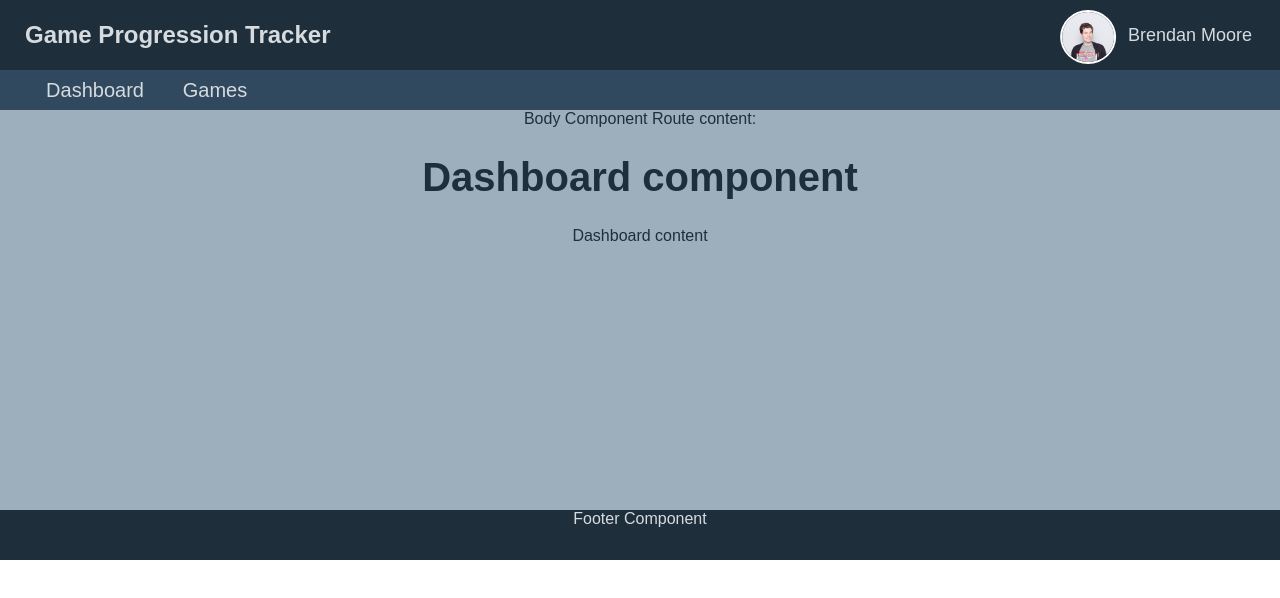
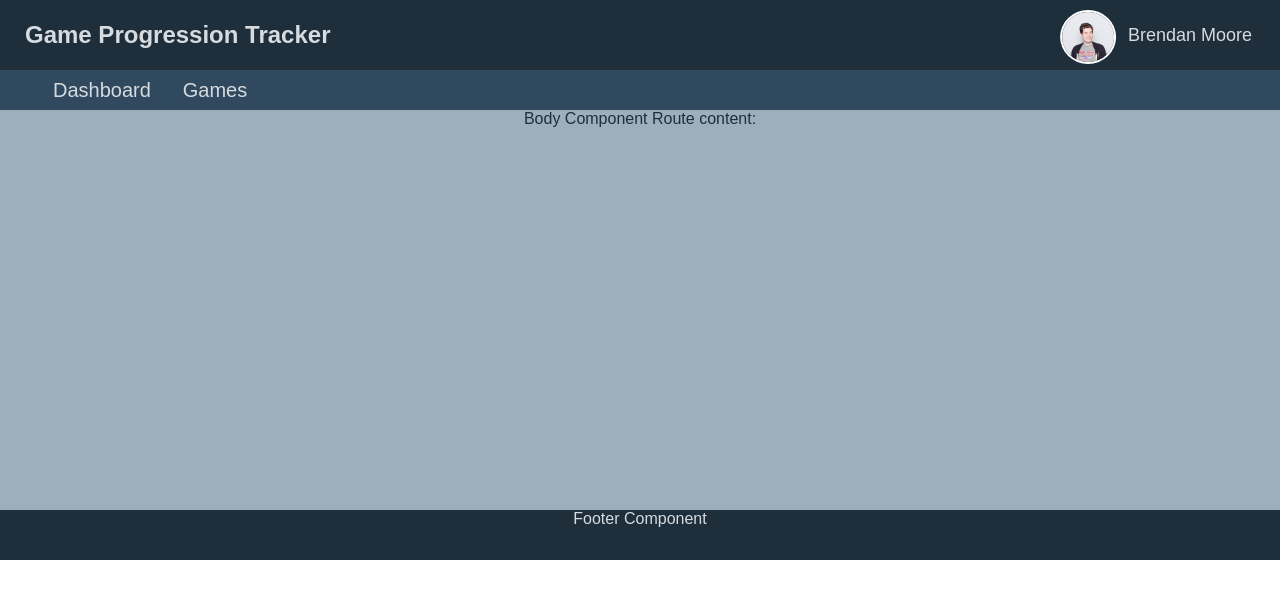
Before and after one commit to BrendanFDMoore/game-progression, an Angular app: page / in a window 1280 px wide. Before the commit this address led to /dashboard. Shown: the top 598 px of the page. Built offline with nearby package versions, Linux system fonts and the light colour scheme; data requests are answered from the project's data file.

Commit message:
Styling active menu item Redirecting junk routes

```diff
--- a/src/app/app-routing.module.ts
+++ b/src/app/app-routing.module.ts
@@ -2,9 +2,10 @@ import { NgModule } from '@angular/core';
 import { RouterModule, Routes } from '@angular/router';
 
 const routes: Routes = [
-  { path: '', redirectTo: '/dashboard', pathMatch: 'full' },
+  // { path: '', redirectTo: '/dashboard', pathMatch: 'full' },
   { path: 'dashboard', loadChildren: './features/dashboard/dashboard.module#DashboardModule' },
   { path: 'games', loadChildren: './features/games/games.module#GamesModule' },
+  { path: '**', redirectTo: '/'},
 ];
 
 @NgModule({
--- a/src/app/root/components/menu/menu.component.html
+++ b/src/app/root/components/menu/menu.component.html
@@ -3,9 +3,13 @@
     &nbsp;
   </div>
   <div class="menu-item">
-    <a routerLink="/dashboard">Dashboard</a>
+    <a routerLink="/dashboard" [routerLinkActive]="'is-active-menu-item'">
+      Dashboard
+    </a>
   </div>
   <div class="menu-item">
-    <a routerLink="/games">Games</a>
+    <a routerLink="/games" [routerLinkActive]="'is-active-menu-item'">
+      Games
+    </a>
   </div>
 </div>
--- a/src/app/root/components/menu/menu.component.scss
+++ b/src/app/root/components/menu/menu.component.scss
@@ -14,10 +14,16 @@
     text-align: center;
 
     a {
+      height: 100%;
+      padding: 8px;
       color: $light-text;
       text-decoration: none;
       font-size: 20px;
       // text-transform: uppercase;
     }
   }
+
+  .is-active-menu-item {
+    background-color: $blue-bayoux;
+  }
 }
```
